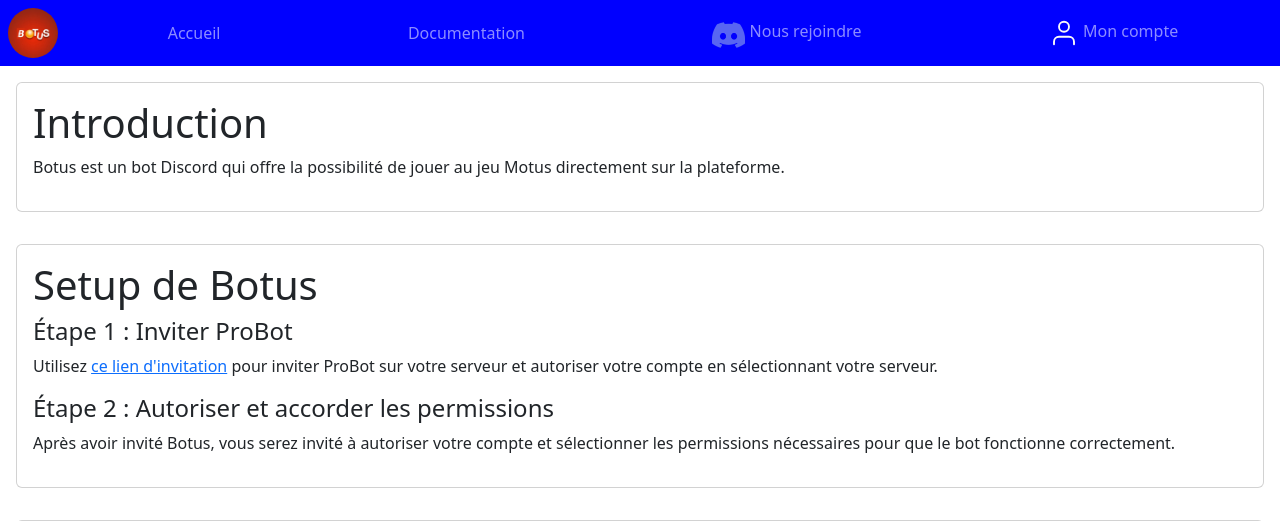
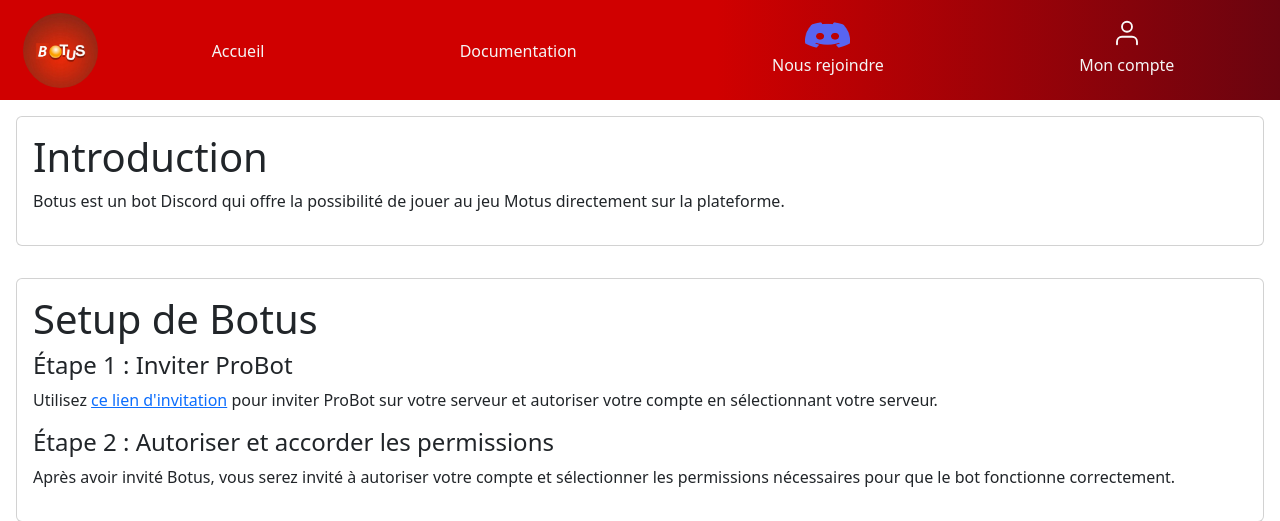
Before and after one commit to ItsKandar/botus-website, a PHP site: page /documentation.php in a window 1280 px wide. Shown: the top 521 px of the page. Run offline with PHP 8.4, Linux system fonts and the light colour scheme; some libraries are stand-ins or nearby versions; some web fonts are replaced.

Commit message:
couleur nav bar

```diff
--- a/assets/style/navbar.css
+++ b/assets/style/navbar.css
@@ -1,7 +1,28 @@
 nav{
-    background-color: blue;
+    background: linear-gradient(90deg, rgb(208,0,0) 56%, rgb(106,4,15) 100%);
+    height: 100px;
+}
+
+nav p{
+    color: whitesmoke;
+}
+
+nav li>a>p{
+    margin-top: 18px;
 }
 
 #logo {
     border-radius: 100px;
+    margin-left: 15px;
 }
+
+.icons-layout{
+    display: flex;
+    flex-direction: column;
+    align-items: center;
+    margin-top: 10px;
+}
+
+.icons-layout p{
+    margin-top: 5px;
+}
--- a/navbar.php
+++ b/navbar.php
@@ -17,30 +17,34 @@
         </li>
     </ul>
 </nav> -->
-<nav class="navbar navbar-expand-lg navbar-dark position-sticky p-2">
-    <div>
-        <a class="navbar-brand" href="./index.php">
-          <img src="assets/images/logo_botus.jpg" width="50" height="50" class="d-inline-block align-top" alt="BOTUS" id="logo">
-        </a>
-    </div>
+<nav class="navbar navbar-expand-lg position-sticky p-2">
+  <div>
+      <a class="navbar-brand" href="./index.php">
+        <img src="assets/images/logo_botus.jpg" width="75" class="d-inline-block align-top" alt="BOTUS" id="logo">
+      </a>
+  </div>
   <div class="collapse navbar-collapse">
     <ul class="navbar-nav mr-auto w-100 d-flex justify-content-around align-items-center">
       <li class="nav-item">
-        <a class="nav-link" href="./index.php">Accueil</a>
+        <a class="nav-link" href="./index.php"><p>Accueil</p></a>
       </li>
       <li class="nav-item">
-        <a class="nav-link" href="./documentation.php">Documentation</a>
+        <a class="nav-link" href="./documentation.php"><p>Documentation</p></a>
       </li>
       <li class="nav-item">
-        <a class="nav-link" href="https://discord.gg/Rk8bPZRF">
-            <img height="30px" src="assets/images/discord-logo.png" alt="lien utilisateur">
-            Nous rejoindre
+        <a class="nav-link" href="https://discord.gg/7b7sHAG4fY" target="_blank">
+          <div class="icons-layout">
+            <img height="30px" src="assets/images/discord-logo.png" width="45px" alt="lien utilisateur">
+            <p>Nous rejoindre</p>
+          </div>
         </a>
       </li>
       <li class="nav-item">
         <a href="./account.php" class="nav-link">
+          <div class="icons-layout">
             <img height="30px" src="assets/images/user.svg" alt="lien utilisateur">
-            Mon compte
+            <p>Mon compte</p>
+          </div>
         </a>
       </li>
     </ul>
```
